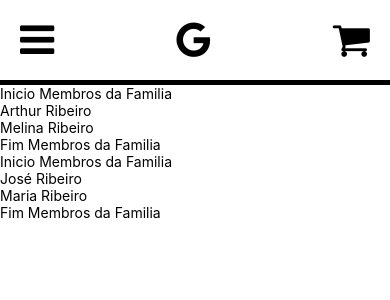
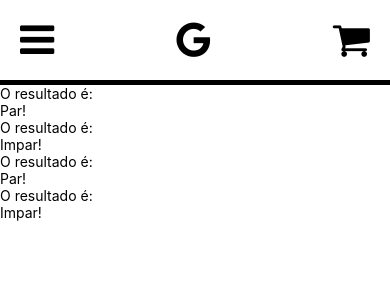
Before and after one commit to arthurpsribeiro/react-native, a React Native app in the folder primeiro/: screen / in a window 390 px wide. Shown: the top 300 px of the page. Built offline with nearby package versions, Linux system fonts and the light colour scheme.

Commit message:
renderizacao condicional ex 1

```diff
--- a/primeiro/App.js
+++ b/primeiro/App.js
@@ -23,11 +23,18 @@ import Header from "./src/components/Header";
 // import Diferenciar from "./src/components/Diferenciar";
 import Familia from "./src/components/propsChildren/Familia";
 import Membro from "./src/components/propsChildren/Membro";
+import ParImpar from "./src/components/condicional/ParImpar";
 
 export default () => {
 	return (
 		<SafeAreaView>
 			<Header />
+			<ParImpar num={2} />
+			<ParImpar num={5} />
+			<ParImpar num={6} />
+			<ParImpar num={13} />
+
+			{/* <Login />
 			<Familia>
 				<Membro nome="Arthur" sobrenome="Ribeiro" />
 				<Membro nome="Melina" sobrenome="Ribeiro" />
@@ -36,7 +43,6 @@ export default () => {
 				<Membro nome="José" sobrenome="Ribeiro" />
 				<Membro nome="Maria" sobrenome="Ribeiro" />
 			</Familia>
-			{/* <Login />
 			<Diferenciar />
 			<Pai />
 			<RevisaoProps />
--- /dev/null
+++ b/primeiro/src/components/condicional/ParImpar.js
@@ -0,0 +1,15 @@
+import React from "react";
+import { View, Text, StyleSheet } from "react-native";
+
+export default (props) => {
+	return (
+		<View style={styles.container}>
+			<Text>O resultado é: </Text>
+			{props.num % 2 == 0 ? <Text>Par!</Text> : <Text>Impar!</Text>}
+		</View>
+	);
+};
+
+const styles = StyleSheet.create({
+	container: {},
+});
```
